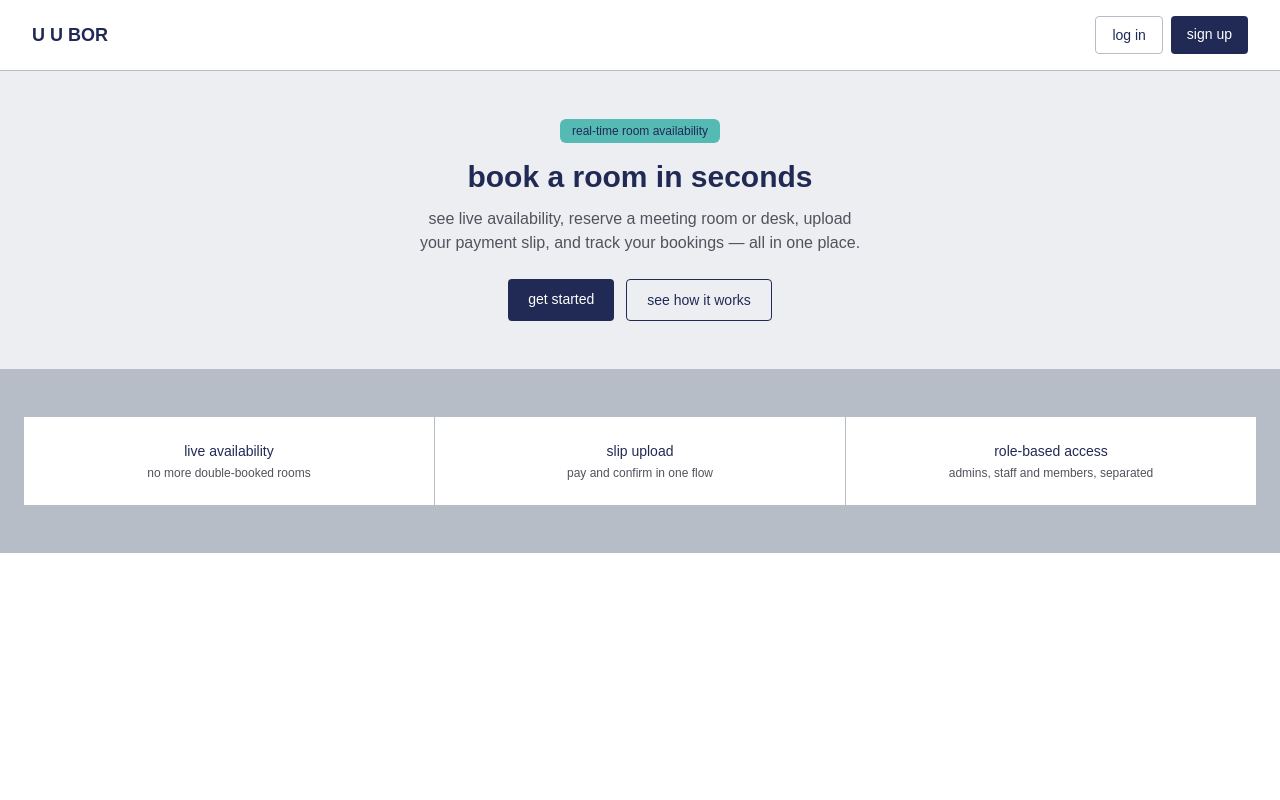
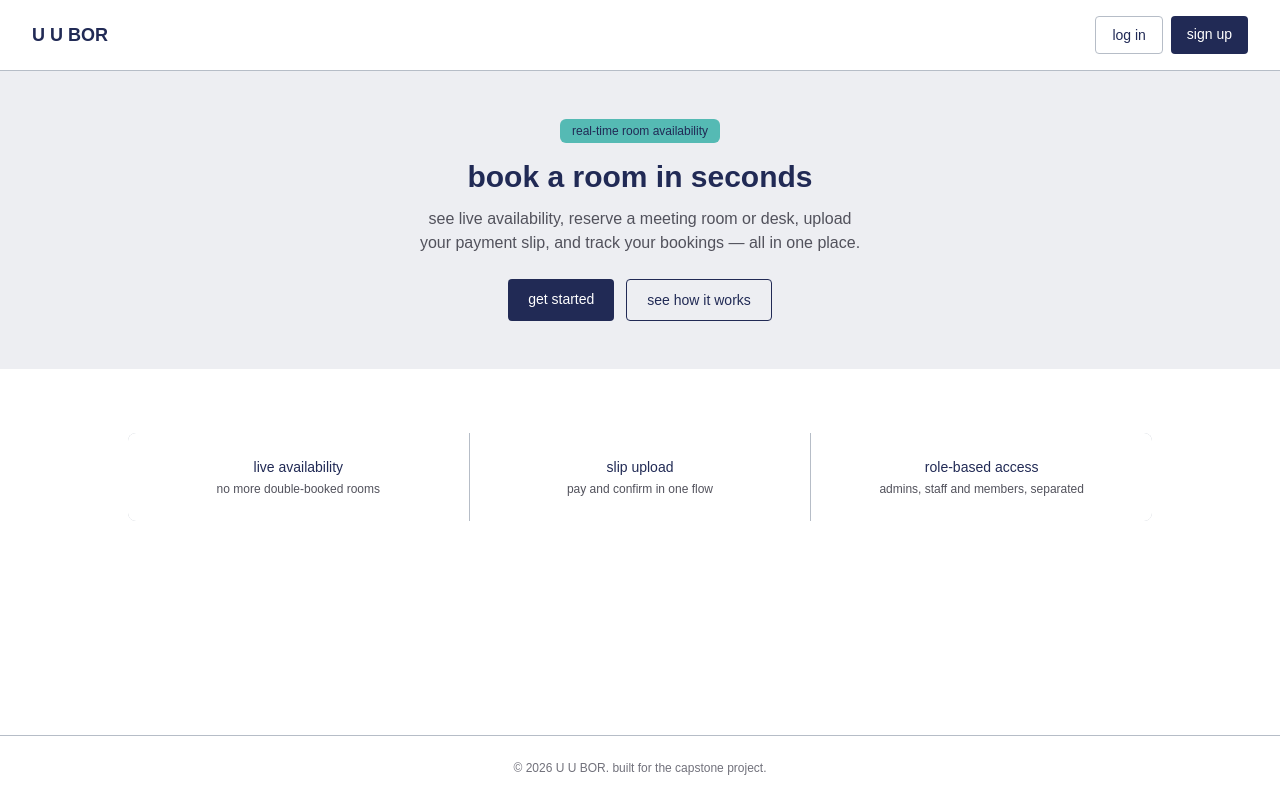
Before and after one commit to Kawaiiow/Capstone_Fullstack_NextJS, a Next.js app: page / in a window 1280 px wide. Built offline with nearby package versions, Linux system fonts and the light colour scheme; no server answers.

Commit message:
change landing page ui

```diff
--- a/app/page.jsx
+++ b/app/page.jsx
@@ -11,11 +11,9 @@ export default async function Home() {
 
   return (
     <div className="flex flex-col min-h-screen bg-surface">
-
       <Navbar />
 
       <div className="flex flex-col items-center text-center py-12 px-6 bg-muted">
-
         <span className="text-xs bg-teal text-navy px-3 py-1 rounded-md mb-4">
           real-time room availability
         </span>
@@ -39,7 +37,8 @@ export default async function Home() {
         </div>
       </div>
 
-      <section className="grid grid-cols-1 sm:grid-cols-3 gap-px bg-border py-12 px-6">
+      <section className="py-16 px-6 bg-surface">
+        <div className="grid grid-cols-1 sm:grid-cols-3 gap-px bg-border max-w-5xl mx-auto rounded-lg overflow-hidden">
           <div className="bg-surface flex flex-col items-center text-center p-6">
             <h3 className="text-sm font-medium text-navy mb-1">
               live availability
@@ -64,9 +63,12 @@ export default async function Home() {
               admins, staff and members, separated
             </p>
           </div>
+        </div>
       </section>
 
-
+      <footer className="mt-auto py-6 px-6 text-center text-xs text-zinc-500 border-t border-border">
+        © 2026 U U BOR. built for the capstone project.
+      </footer>
     </div>
   );
 }
```
Lines whose indentation alone changed are shown as unchanged.
